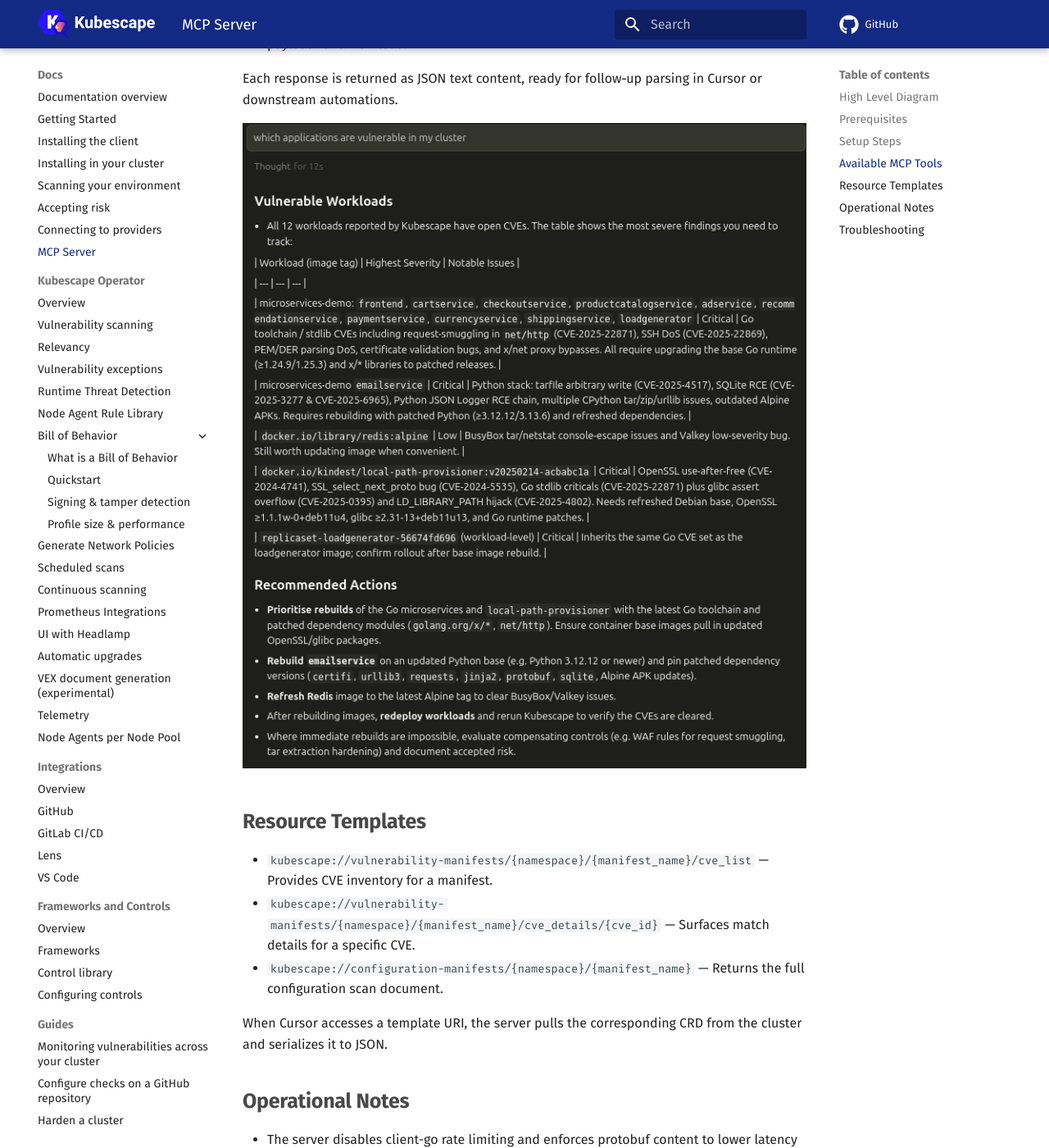
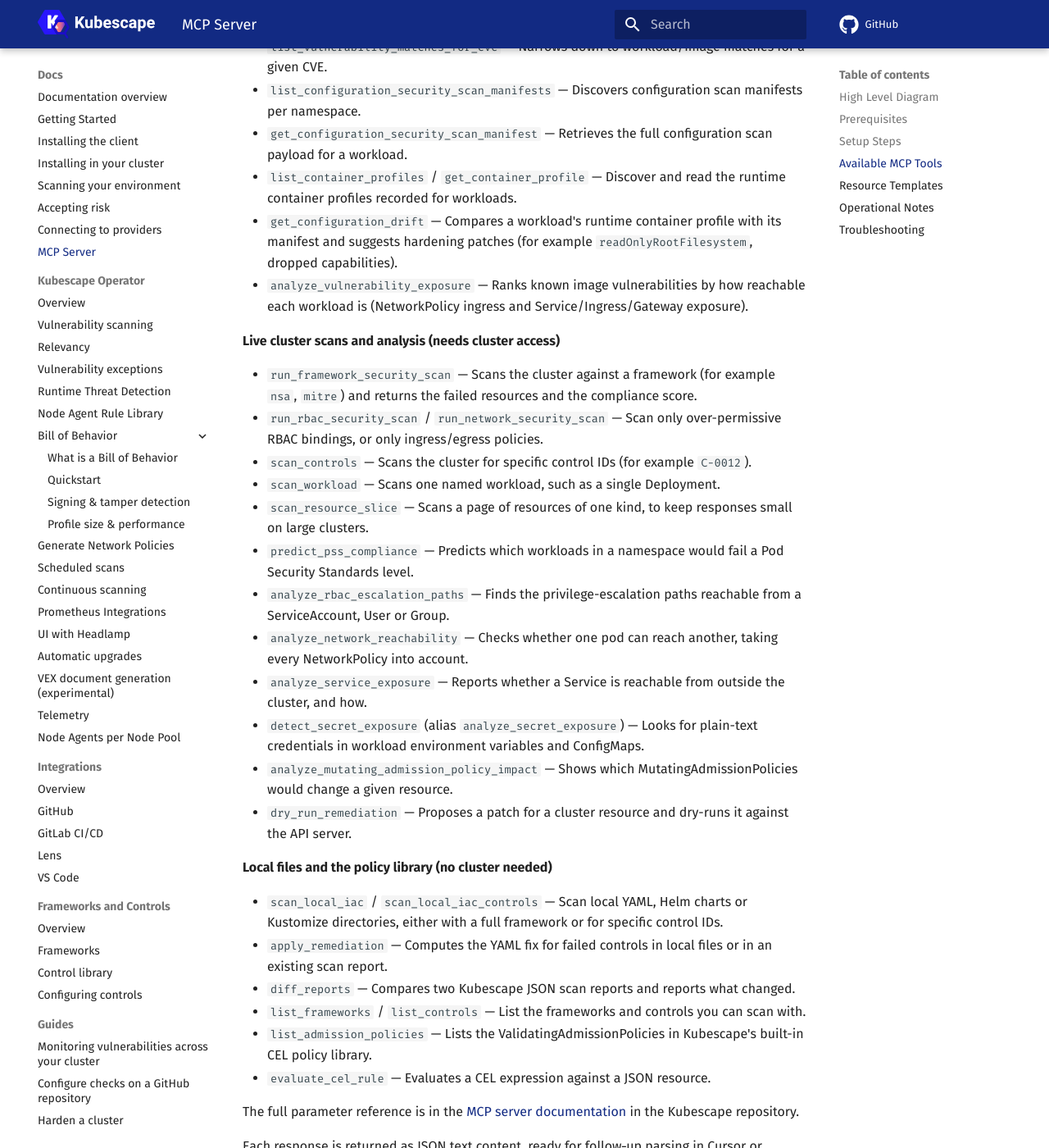
Before and after one commit to kubescape/kubescape.io, an MkDocs documentation site: the page built from docs/docs/mcp-server.md, in a window 1280 px wide and 1400 px high, scrolled down 1480 px. Shown: the whole window at 82% size. Built offline with MkDocs 1.6.1 and Material for MkDocs 9.7.7, drawn with Linux system fonts in a browser that asks for light colours; comment, search, counter and statistics services are not loaded; some of the changed text lies outside the part shown.

Commit message:
docs(mcp): list all 31 MCP server tools and what each needs
The MCP page listed 5 of the 31 tools the server exposes. List them all,
grouped by what they need: the Kubescape operator (stored scan results),
cluster access (live scans and analysis), or no cluster (local files and
the policy library), and link the full parameter reference.

Signed-off-by: Sarthak <sarthakshreshtha345@gmail.com>

```diff
--- a/docs/docs/mcp-server.md
+++ b/docs/docs/mcp-server.md
@@ -42,7 +42,7 @@
 ## Prerequisites
 - `kubescape` CLI (a release that includes the `mcpserver` command, `beyond `v3.0.44`).
 - Cursor version or Claude Desktop with MCP support enabled
-- Reachable Kubernetes cluster with the Kubescape operator deployed and actively writing `VulnerabilityManifest` and `WorkloadConfigurationScan` resources.
+- For the tools that read stored scan results: a reachable cluster with the Kubescape operator deployed and writing `VulnerabilityManifest`, `WorkloadConfigurationScan` and `ContainerProfile` resources. The live scan tools only need cluster access, and the local tools need no cluster (see [Available MCP Tools](#available-mcp-tools)).
 - Local credentials for the cluster (`KUBECONFIG` or in-cluster context) allowing read access to Kubescape CRDs.
 
 ## Setup Steps
@@ -68,11 +68,44 @@
 <!-- Screenshot placeholder: Cursor MCP configuration -->
 
 ## Available MCP Tools
-- `list_vulnerability_manifests` — Enumerates all vulnerability manifests, filtered by `level` (`image`, `workload`, or `both`). Returns metadata and template URIs such as `kubescape://vulnerability-manifests/<ns>/<name>`.
+The server exposes 31 tools. What each one needs:
+
+**Stored scan results (needs the Kubescape operator)**
+
+- `list_vulnerability_manifests` — Enumerates vulnerability manifests, filtered by `level` (`image`, `workload`, or `both`). Returns metadata and template URIs such as `kubescape://vulnerability-manifests/<ns>/<name>`.
 - `list_vulnerabilities_in_manifest` — Lists CVEs contained within a specific manifest.
 - `list_vulnerability_matches_for_cve` — Narrows down to workload/image matches for a given CVE.
 - `list_configuration_security_scan_manifests` — Discovers configuration scan manifests per namespace.
 - `get_configuration_security_scan_manifest` — Retrieves the full configuration scan payload for a workload.
+- `list_container_profiles` / `get_container_profile` — Discover and read the runtime container profiles recorded for workloads.
+- `get_configuration_drift` — Compares a workload's runtime container profile with its manifest and suggests hardening patches (for example `readOnlyRootFilesystem`, dropped capabilities).
+- `analyze_vulnerability_exposure` — Ranks known image vulnerabilities by how reachable each workload is (NetworkPolicy ingress and Service/Ingress/Gateway exposure).
+
+**Live cluster scans and analysis (needs cluster access)**
+
+- `run_framework_security_scan` — Scans the cluster against a framework (for example `nsa`, `mitre`) and returns the failed resources and the compliance score.
+- `run_rbac_security_scan` / `run_network_security_scan` — Scan only over-permissive RBAC bindings, or only ingress/egress policies.
+- `scan_controls` — Scans the cluster for specific control IDs (for example `C-0012`).
+- `scan_workload` — Scans one named workload, such as a single Deployment.
+- `scan_resource_slice` — Scans a page of resources of one kind, to keep responses small on large clusters.
+- `predict_pss_compliance` — Predicts which workloads in a namespace would fail a Pod Security Standards level.
+- `analyze_rbac_escalation_paths` — Finds the privilege-escalation paths reachable from a ServiceAccount, User or Group.
+- `analyze_network_reachability` — Checks whether one pod can reach another, taking every NetworkPolicy into account.
+- `analyze_service_exposure` — Reports whether a Service is reachable from outside the cluster, and how.
+- `detect_secret_exposure` (alias `analyze_secret_exposure`) — Looks for plain-text credentials in workload environment variables and ConfigMaps.
+- `analyze_mutating_admission_policy_impact` — Shows which MutatingAdmissionPolicies would change a given resource.
+- `dry_run_remediation` — Proposes a patch for a cluster resource and dry-runs it against the API server.
+
+**Local files and the policy library (no cluster needed)**
+
+- `scan_local_iac` / `scan_local_iac_controls` — Scan local YAML, Helm charts or Kustomize directories, either with a full framework or for specific control IDs.
+- `apply_remediation` — Computes the YAML fix for failed controls in local files or in an existing scan report.
+- `diff_reports` — Compares two Kubescape JSON scan reports and reports what changed.
+- `list_frameworks` / `list_controls` — List the frameworks and controls you can scan with.
+- `list_admission_policies` — Lists the ValidatingAdmissionPolicies in Kubescape's built-in CEL policy library.
+- `evaluate_cel_rule` — Evaluates a CEL expression against a JSON resource.
+
+The full parameter reference is in the [MCP server documentation](https://github.com/kubescape/kubescape/blob/master/docs/mcp-server.md) in the Kubescape repository.
 
 Each response is returned as JSON text content, ready for follow‑up parsing in Cursor or downstream automations.
 
```
